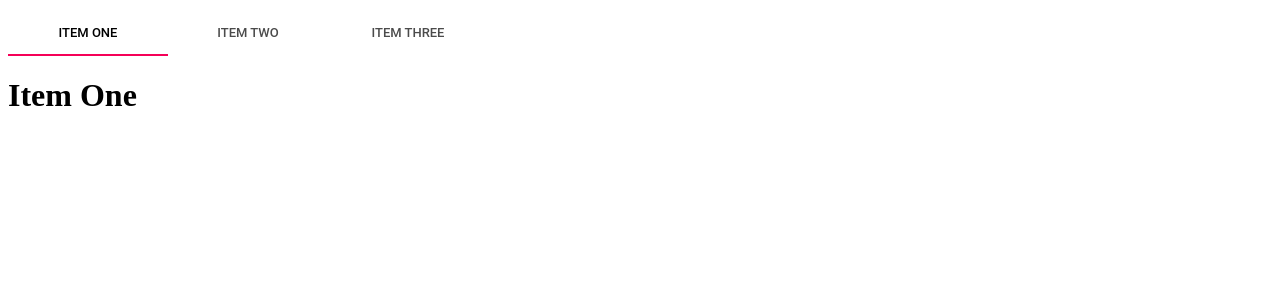
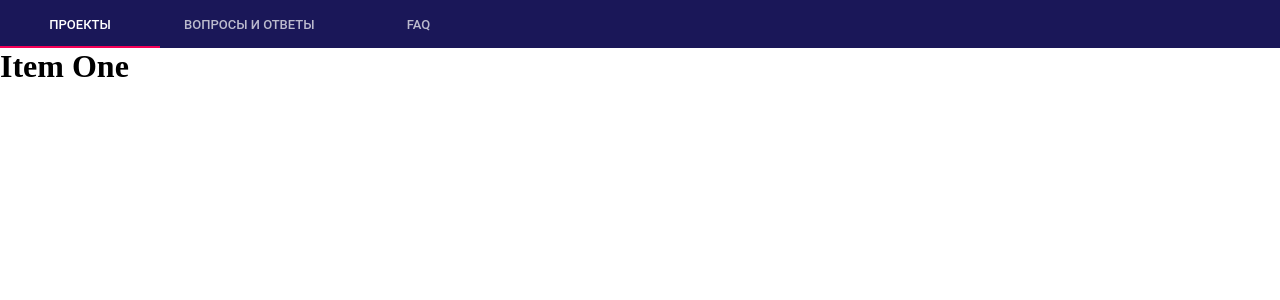
Before and after one commit to NadyaHristuk/30hack_hulk, a React (Create React App) app in the folder frontend/: page / in a window 1280 px wide. Shown: the top 300 px of the page. Built offline with nearby package versions, Linux system fonts and the light colour scheme.

Commit message:
Add style for header

```diff
--- a/frontend/src/layout/header.js
+++ b/frontend/src/layout/header.js
@@ -13,11 +13,11 @@
     render () {
         const { value } = this.state;
         return (
-        <div >
-        <Tabs value={value} onChange={this.handleChange}>
-            <Tab label="Item One" />
-            <Tab label="Item Two" />
-            <Tab label="Item Three" />
+        <div className = "headerWrapper">
+        <Tabs classes={{root: 'tabsHeader'}} value={value} onChange={this.handleChange}>
+            <Tab label="Проекты" />
+            <Tab label="Вопросы и ответы" />
+            <Tab label="FAQ" />
           </Tabs>
           {value === 0 && <h1>Item One</h1>}
           {value === 1 && <h1>Item Two</h1>}
--- a/frontend/src/static/style.css
+++ b/frontend/src/static/style.css
@@ -0,0 +1,9 @@
+*{
+    margin: 0;
+    padding: 0;
+}
+.tabsHeader{
+    width: 100%;
+    background-color: #1a1758;
+    color: #fff;
+}
```
